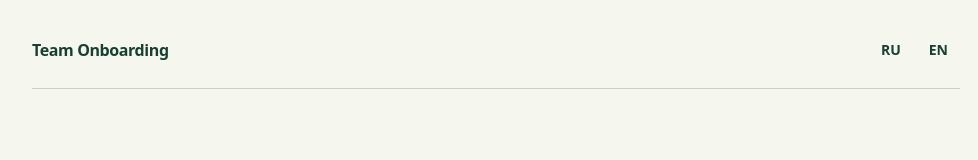
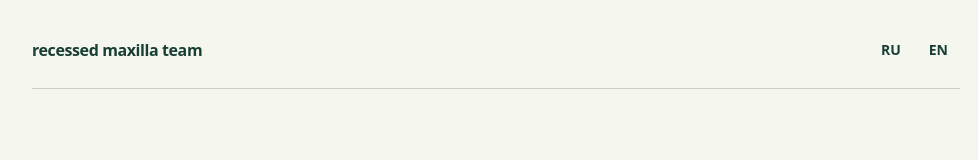
Before and after one commit to akkne/team-onboarding-page, a Next.js app in the folder frontend/: page /en in a window 1280 px wide. Shown: the top 160 px of the page, without its empty margins (144-1122 px from the left). Built offline with nearby package versions, Linux system fonts and the light colour scheme.

Commit message:
feat(frontend): rename team to recessed maxilla team

```diff
--- a/frontend/app/[lang]/layout.tsx
+++ b/frontend/app/[lang]/layout.tsx
@@ -1,8 +1,9 @@
+import { teamName } from "../team";
 import type { Metadata } from "next";
 import { notFound } from "next/navigation";
 import "../globals.css";
 
-export const metadata: Metadata = { title: "Team Onboarding" };
+export const metadata: Metadata = { title: teamName };
 export const dynamicParams = false;
 
 export function generateStaticParams() {
--- a/frontend/app/[lang]/page.tsx
+++ b/frontend/app/[lang]/page.tsx
@@ -1,3 +1,5 @@
+import { teamName } from "../team";
+
 const messages = {
   ru: { welcome: "Добро пожаловать в команду!", language: "Язык страницы" },
   en: { welcome: "Welcome to the team!", language: "Page language" },
@@ -10,7 +12,7 @@ export default async function Home({ params }: PageProps<"/[lang]">) {
   return (
     <main className="mx-auto max-w-5xl px-6 py-8 sm:px-12">
       <header className="flex items-center justify-between gap-3 border-b border-ink/20 pb-5">
-        <span className="font-semibold tracking-tight" lang="en">Team Onboarding</span>
+        <span className="font-semibold tracking-tight" lang="en">{teamName}</span>
         <nav aria-label={copy.language} className="flex gap-1">
           {(["ru", "en"] as const).map((locale) => (
             <a key={locale} href={`/${locale}`} lang={locale} hrefLang={locale}
--- /dev/null
+++ b/frontend/app/team.ts
@@ -0,0 +1 @@
+export const teamName = "recessed maxilla team";
```
Also changed, not shown: 6 other files (tests, documents, lock files or other folders).
